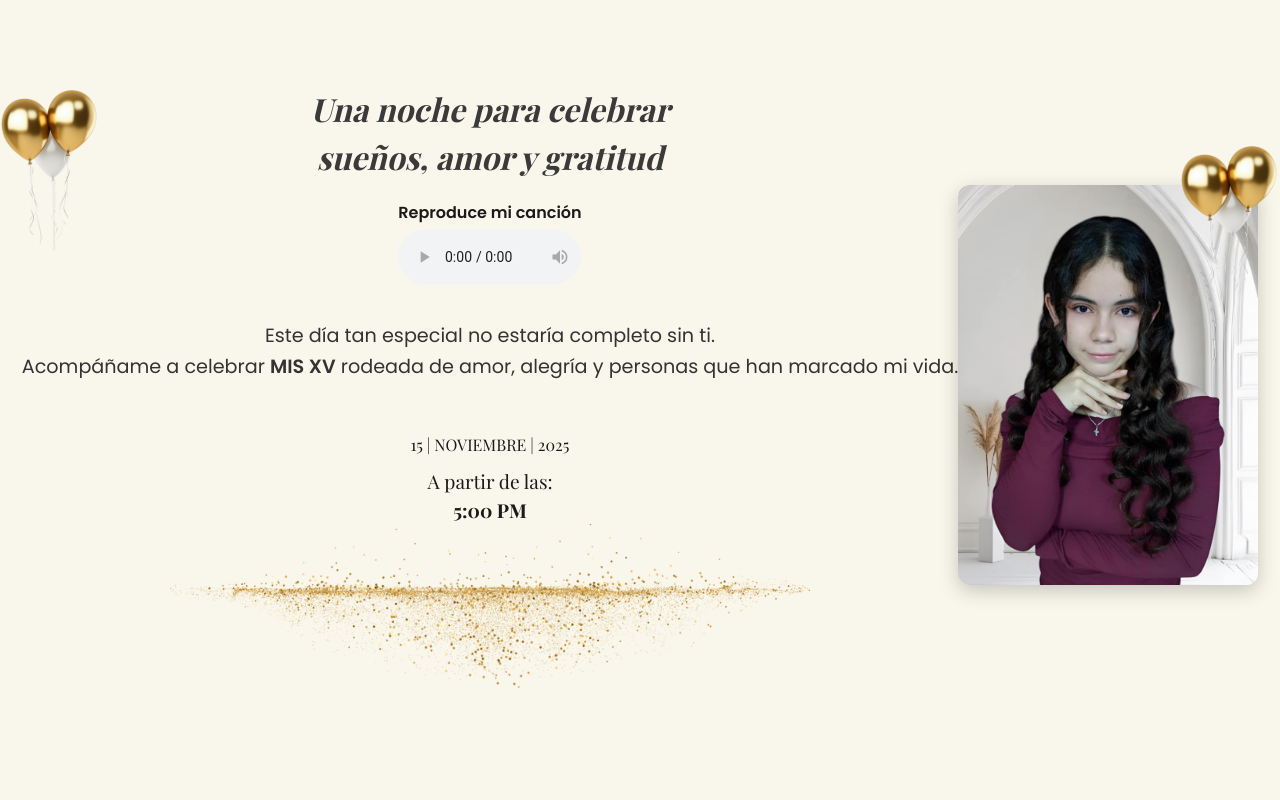
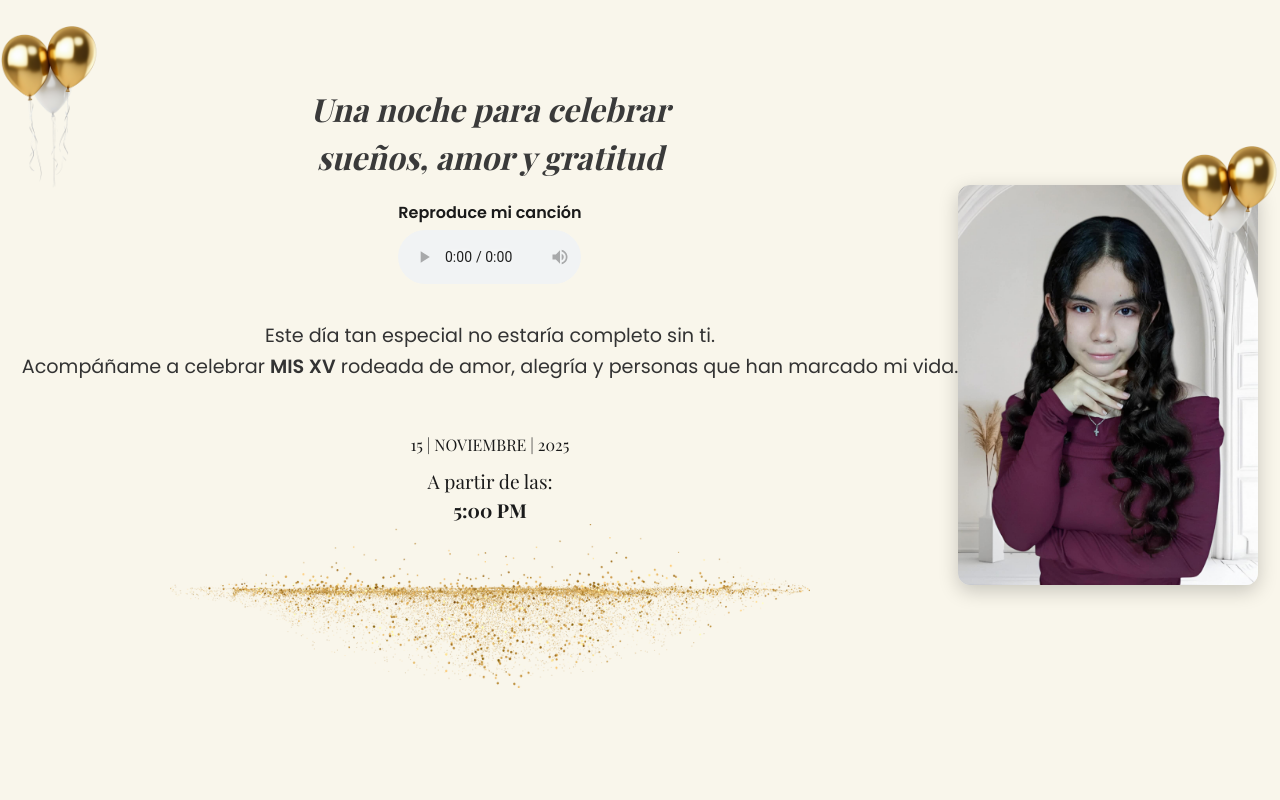
Before and after one commit to Erickgozan/xv-pao, a plain HTML site: page index.html in a window 1280 px wide. Shown: the top 800 px of the page. Drawn offline with nearby package versions, Linux system fonts and the light colour scheme.

Commit message:
Se modifico la posicion del globo de la izquierda

```diff
--- a/estilos.css
+++ b/estilos.css
@@ -101,7 +101,7 @@ section {
 }
 
 .hero-decoration.top-left {
-  top: 74px;
+  top: 10px;
   left: 0;
   width: 100px;  /* ajusta el tamaño */
 }
```
